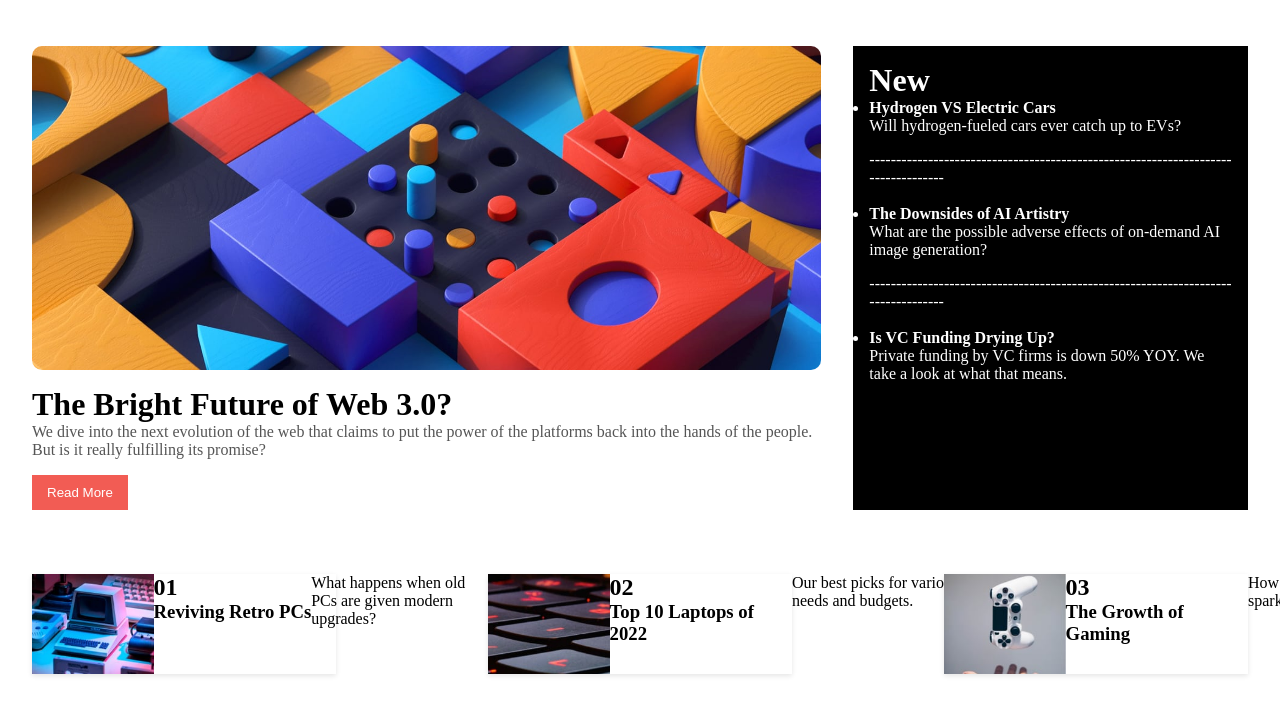
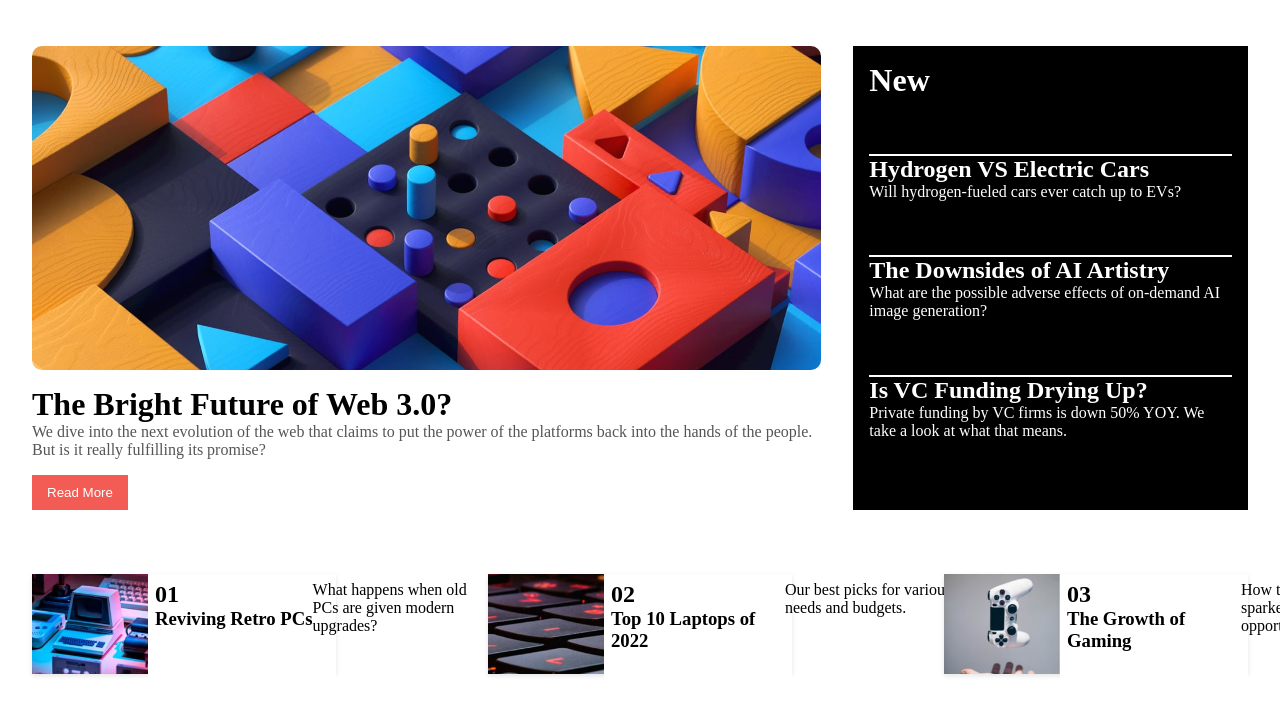
Before and after one commit to Wazeem1177/tasks, a plain HTML site: page Task 6/index.html in a window 1280 px wide. Shown: the part 66-780 px from the top of the page. Drawn offline with Linux system fonts and the light colour scheme.

Commit message:
task updated

```diff
--- a/Task 6/index.html
+++ b/Task 6/index.html
@@ -32,13 +32,25 @@
 
     <div class="sidebar">
       <h1>New</h1>
-      <ul>
+      <div class="cards">
+        <h2>Hydrogen VS Electric Cars</h2>
+        <p>Will hydrogen-fueled cars ever catch up to EVs?</p>
+      </div>
+      <div class="cards">
+        <h2>The Downsides of AI Artistry</h2>
+        <p>What are the possible adverse effects of on-demand AI image generation?</p>
+      </div>
+      <div class="cards">
+        <h2>Is VC Funding Drying Up?</h2>
+        <p>Private funding by VC firms is down 50% YOY. We take a look at what that means.</p>
+      </div>
+      <!-- <ul >
         <li><strong>Hydrogen VS Electric Cars</strong><br>Will hydrogen-fueled cars ever catch up to EVs?</li>
         <p>----------------------------------------------------------------------------------</p><br>
         <li><strong>The Downsides of AI Artistry</strong><br>What are the possible adverse effects of on-demand AI image generation?</li>
         <p>----------------------------------------------------------------------------------</p><br>
         <li><strong>Is VC Funding Drying Up?</strong><br>Private funding by VC firms is down 50% YOY. We take a look at what that means.</li>
-      </ul>
+      </ul> -->
     </div>
 
     <section class="bottom-features">
--- a/Task 6/style.css
+++ b/Task 6/style.css
@@ -74,20 +74,32 @@
   background: #000;
   color: white;
   padding: 1rem;
+  display: grid;
+  grid-template-columns: auto;
+  grid-template-rows: auto;
+  /* border: 2px solid white; */
+}
+
+.sidebar .cards{
+  border-top: 2px solid white;
 }
 
 
-.sidebar h2 {
+/* .sidebar h2 {
   color: #f25c54;
-}
+} */
 
-.sidebar li:hover{
+/* .sidebar li{
+  list-style-type: none;
+} */
+
+.sidebar h2:hover{
     color: palevioletred;
 }
 
-.sidebar li {
+/* .sidebar li {
   margin-bottom: 1rem;
-}
+} */
 
 .bottom-features {
   grid-column: span 2;
@@ -132,6 +144,7 @@
   flex-direction: column;
   flex-wrap: wrap;
   background-color: white;
+  padding: 7px;
   /* text-align: start; */
 }
 /* .card img{
```
Also changed, not shown: Task 7/index.html (+1 -1 lines).
